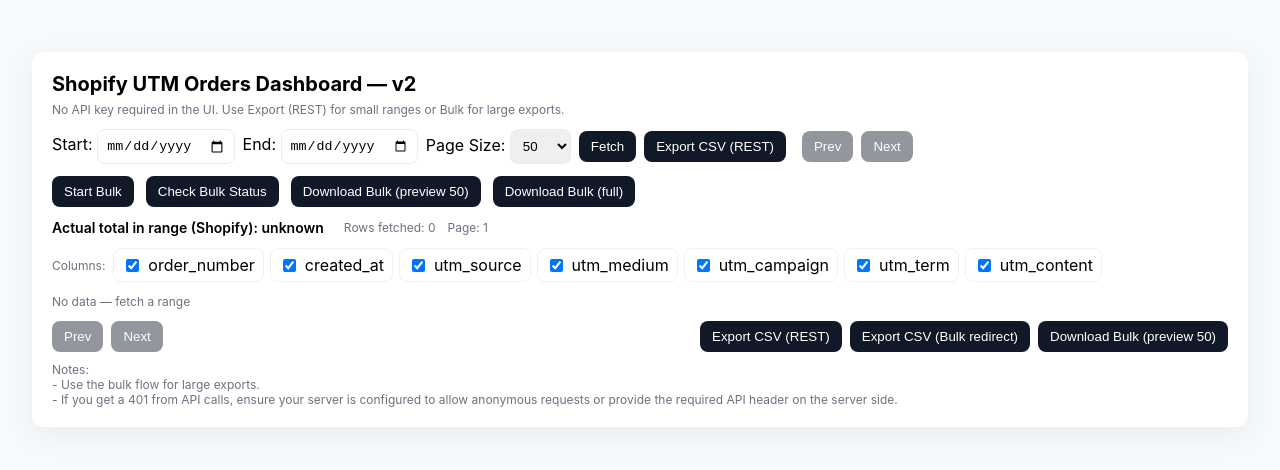
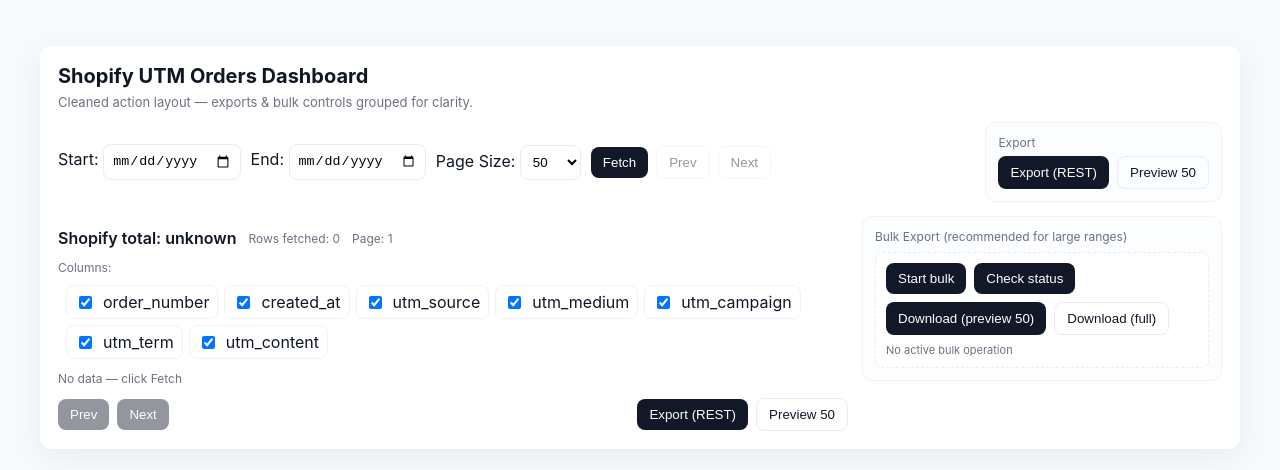
Before and after one commit to developereleven11-create/utm-order-analysis, a website: page public/index.html in a window 1280 px wide. Both pictures are taken after a click on the button "Fetch". Drawn offline with nearby package versions, Linux system fonts and the light colour scheme.

Commit message:
Update index.html

```diff
--- a/public/index.html
+++ b/public/index.html
@@ -2,35 +2,57 @@
 <html>
 <head>
   <meta charset="utf-8" />
-  <title>Shopify UTM Orders Dashboard — v2</title>
+  <title>Shopify UTM Orders Dashboard — cleaner UI</title>
   <meta name="viewport" content="width=device-width,initial-scale=1" />
   <style>
-    body{font-family:Inter, system-ui, -apple-system, 'Segoe UI', Roboto, Arial; padding:24px; background:#f7fafc;}
-    .card{background:white;padding:20px;border-radius:12px;box-shadow:0 8px 30px rgba(15,23,42,0.06);max-width:1200px;margin:20px auto;}
-    h1{margin:0 0 6px;font-size:20px;}
-    .controls{display:flex;gap:8px;align-items:center;flex-wrap:wrap;margin-top:12px;}
-    input[type=date], input[type=text], select{padding:8px;border-radius:8px;border:1px solid #e6edf3;}
-    button{padding:8px 12px;border-radius:8px;border:none;background:#111827;color:white;cursor:pointer;}
+    :root{
+      --bg:#f7fafc;
+      --muted:#6b7280;
+      --card:#ffffff;
+      --primary:#111827;
+      --accent:#2563eb;
+      --warn-bg:#fffbeb;
+      --warn-text:#b45309;
+    }
+    body{font-family:Inter, system-ui, -apple-system, 'Segoe UI', Roboto, Arial; padding:20px; background:var(--bg); color:#0f1724;}
+    .wrap{max-width:1200px;margin:18px auto;}
+    .card{background:var(--card);padding:18px;border-radius:12px;box-shadow:0 8px 30px rgba(15,23,42,0.06);}
+    h1{margin:0;font-size:20px;}
+    .muted{color:var(--muted);font-size:13px;margin-top:6px;}
+    .controls{display:flex;gap:10px;align-items:center;flex-wrap:wrap;margin-top:12px;}
+    input[type=date], select{padding:8px;border-radius:8px;border:1px solid #e6edf3;background:white;}
+    button{padding:8px 12px;border-radius:8px;border:none;background:var(--primary);color:white;cursor:pointer;}
+    button.ghost{background:transparent;color:var(--primary);border:1px solid #e6edf3;}
     button[disabled]{opacity:.45;cursor:not-allowed;}
+    .small{font-size:12px;color:var(--muted);}
+    .cols{display:flex;gap:6px;flex-wrap:wrap;margin-left:8px;}
+    .col-item{display:flex;align-items:center;gap:8px;padding:6px 8px;border-radius:8px;border:1px solid #eef2f7;}
+    .grid{display:grid;grid-template-columns:1fr 360px;gap:14px;margin-top:14px;}
+    .panel{padding:12px;border-radius:10px;background:#fbfdff;border:1px solid #eef2f7;}
+    .bulk{padding:10px;border-radius:8px;border:1px dashed #e6edf3;background:#fff;}
+    .warn{color:var(--warn-text);background:var(--warn-bg);padding:8px;border-radius:8px;border:1px solid #f3e2c8;}
     table{width:100%;border-collapse:collapse;margin-top:12px;font-size:13px;}
     th,td{padding:10px;border-bottom:1px solid #eef2f7;text-align:left;}
     th{background:#fbfdff;position:sticky;top:0;}
-    .muted{color:#6b7280;font-size:13px;}
-    .small{font-size:12px;color:#6b7280;}
-    .cols{display:flex;gap:6px;flex-wrap:wrap;margin-left:8px;}
-    .col-item{display:flex;align-items:center;gap:6px;padding:6px 8px;border-radius:8px;border:1px solid #eef2f7;}
-    .warn{color:#b45309;background:#fff7ed;padding:8px;border-radius:8px;border:1px solid #f3e2c8;}
-    .row{display:flex;gap:8px;align-items:center;flex-wrap:wrap;}
-    .bottom-controls{display:flex;justify-content:space-between;align-items:center;margin-top:12px;gap:12px;flex-wrap:wrap;}
-    .stat-big{font-weight:600;font-size:14px;margin-right:8px;}
+    .toolbar{display:flex;gap:8px;align-items:center;flex-wrap:wrap;}
+    .export-menu{display:flex;flex-direction:column;gap:6px;margin-left:8px;}
+    .bottom-bar{display:flex;justify-content:space-between;align-items:center;margin-top:12px;gap:12px;flex-wrap:wrap;}
+    .stat{font-weight:600;}
+    .tiny{font-size:11px;color:var(--muted);}
   </style>
-
   <script src="https://unpkg.com/react@18/umd/react.production.min.js"></script>
   <script src="https://unpkg.com/react-dom@18/umd/react-dom.production.min.js"></script>
   <script src="https://unpkg.com/axios/dist/axios.min.js"></script>
 </head>
 <body>
+  <div class="wrap">
+    <div class="card">
+      <h1>Shopify UTM Orders Dashboard</h1>
+      <div class="muted">Cleaned action layout — exports & bulk controls grouped for clarity.</div>
+
       <div id="root"></div>
+    </div>
+  </div>
 
   <script>
     const e = React.createElement;
@@ -59,163 +81,168 @@
         utm_source:true, utm_medium:true, utm_campaign:true, utm_term:true, utm_content:true
       });
 
-      // Bulk status
-      const [bulkStatus, setBulkStatus] = useState(null);
-      const [bulkObjects, setBulkObjects] = useState(null);
-      const [bulkStarting, setBulkStarting] = useState(false);
+      // Bulk
+      const [bulkStatus,setBulkStatus] = useState(null);
+      const [bulkObjects,setBulkObjects] = useState(null);
+      const [busyBulk,setBusyBulk] = useState(false);
 
-      const availableCols = Object.keys(cols);
+      const colKeys = Object.keys(cols);
 
       async function fetchPage(p=1){
-        if(!start || !end){ alert('select start and end'); return; }
+        if(!start || !end){ alert('Please select a start and end date'); return; }
         setLoading(true); setStatus('Fetching orders...');
         try{
-          const resp = await axios.get('/api/orders', {
-            params: { start, end, page: p, pageSize }
-          });
-          const data = resp.data || {};
-          setOrders(data.orders || []);
-          setTotalFetched(data.total_fetched || 0);
-          setShopifyTotal(data.shopify_total === null ? 'unknown' : data.shopify_total);
-          setPage(data.page || p);
-          setStatus('Showing ' + (data.orders||[]).length + ' rows (fetched ' + (data.total_fetched||0) + ')');
+          const resp = await axios.get('/api/orders', { params: { start, end, page: p, pageSize } });
+          const d = resp.data || {};
+          setOrders(d.orders || []);
+          setTotalFetched(d.total_fetched || 0);
+          setShopifyTotal(d.shopify_total === null ? 'unknown' : d.shopify_total);
+          setPage(d.page || p);
+          setStatus('Fetched '+ (d.orders||[]).length + ' rows.');
         }catch(err){
           console.error(err);
-          setStatus('error: ' + (err.response && err.response.data && err.response.data.error ? err.response.data.error : err.message));
+          setStatus('Error: ' + (err.response && err.response.data && err.response.data.error ? err.response.data.error : err.message));
           setOrders([]);
           setTotalFetched(0);
           setShopifyTotal(null);
-        }finally{ setLoading(false); }
+        }finally{
+          setLoading(false);
+        }
       }
 
-      function toggleCol(k){
-        setCols({...cols, [k]: !cols[k]});
+      function toggleCol(k){ setCols({...cols, [k]: !cols[k]}); }
+
+      // Export (REST)
+      function exportRest(preview=0){
+        if(!start || !end){ alert('Please select a start and end date'); return; }
+        const colsParam = colKeys.filter(k=>cols[k]).join(',');
+        const params = new URLSearchParams({ start, end, columns: colsParam });
+        if (preview) params.set('preview', String(preview));
+        window.location = '/api/export.csv?' + params.toString();
       }
 
-      function exportCsv(useBulk = false, preview = 0){
-        if(!start || !end){ alert('select start and end'); return; }
-        const selected = Object.keys(cols).filter(k=>cols[k]).join(',');
-        const q = new URLSearchParams({
-          start, end, columns: selected, preview: preview ? String(preview) : '',
-          useBulk: useBulk ? '1' : '0'
-        });
-        window.location = '/api/export.csv?' + q.toString();
-      }
-
+      // Bulk handlers (Start / Status / Download)
       async function startBulk(){
-        if(!start || !end){ alert('select start and end'); return; }
-        setBulkStarting(true);
-        setBulkStatus('starting');
+        if(!start || !end){ alert('Please select a start and end date'); return; }
+        setBusyBulk(true); setStatus('Starting bulk...');
         try{
           const resp = await axios.post('/api/bulk/start', { start, end });
           setBulkStatus(resp.data.status || 'STARTED');
-          setStatus('Bulk started: ' + (resp.data.id || 'id unknown'));
+          setStatus('Bulk started.');
         }catch(err){
           console.error(err);
-          setStatus('bulk start error: ' + (err.response && err.response.data && err.response.data.error ? err.response.data.error : err.message));
-          setBulkStatus(null);
-        }finally{
-          setBulkStarting(false);
+          setStatus('Bulk start error: ' + (err.response && err.response.data && err.response.data.error ? err.response.data.error : err.message));
+        }finally{ setBusyBulk(false); }
       }
-      }
-
       async function checkBulk(){
-        setBulkStatus('checking...');
+        setStatus('Checking bulk status...');
         try{
           const resp = await axios.get('/api/bulk/status');
           const d = resp.data || {};
           setBulkStatus(d.status || 'NONE');
           setBulkObjects(d.objectCount || null);
-          setStatus('Bulk status: ' + (d.status || 'none'));
+          setStatus('Bulk status: ' + (d.status || 'NONE'));
         }catch(err){
           console.error(err);
-          setStatus('bulk status error: ' + (err.response && err.response.data && err.response.data.error ? err.response.data.error : err.message));
-          setBulkStatus(null);
+          setStatus('Bulk status error: ' + (err.response && err.response.data && err.response.data.error ? err.response.data.error : err.message));
         }
       }
-
-      function downloadBulk(preview = 0){
-        const q = new URLSearchParams({ preview: preview ? String(preview) : '' });
-        window.location = '/api/bulk/download?' + q.toString();
+      function downloadBulk(preview=0){
+        const params = new URLSearchParams();
+        if(preview) params.set('preview', String(preview));
+        window.location = '/api/bulk/download?' + params.toString();
       }
 
-      // bottom Prev/Next handlers (keeps in sync with top controls)
-      function goPrev(){ if(page > 1) fetchPage(page - 1); }
-      function goNext(){ fetchPage(page + 1); }
+      // Pagination helpers
+      function prevPage(){ if(page > 1) fetchPage(page-1); }
+      function nextPage(){ if(orders.length === 0 || orders.length < pageSize) return; fetchPage(page+1); }
 
-      const rangeDays = humanDateRangeDays(start, end);
-      const showLargeHint = rangeDays > 7;
+      const showLargeHint = humanDateRangeDays(start, end) > 7;
+      const noMorePages = orders.length < pageSize;
 
-      // Determine if there are more pages (approx): if fetched rows < pageSize assume no more pages
-      const noMorePages = (orders.length < pageSize);
-
-      return e('div', {className:'card'},
-        e('h1', null, 'Shopify UTM Orders Dashboard — v2'),
-        e('div', {className:'muted small'}, 'No API key required in the UI. Use Export (REST) for small ranges or Bulk for large exports.'),
-
-        showLargeHint ? e('div', {style:{marginTop:10}}, e('div',{className:'warn'}, 'Large ranges (>7 days) are best exported using Bulk Export — click "Start Bulk" then "Check Bulk Status" and "Download".')) : null,
-
-        e('div', {className:'controls', style:{marginTop:12}},
-          e('label', null, 'Start: ', e('input',{type:'date', value:start, onChange: (ev)=>setStart(ev.target.value)})),
-          e('label', null, 'End: ', e('input',{type:'date', value:end, onChange: (ev)=>setEnd(ev.target.value)})),
-          e('label', null, 'Page Size: ', e('select',{value:pageSize, onChange: ev=>setPageSize(Number(ev.target.value))},
+      return e('div', null,
+        e('div', {className:'controls'},
+          e('label', null, 'Start: ', e('input',{type:'date', value:start, onChange:ev=>setStart(ev.target.value)})),
+          e('label', null, 'End: ', e('input',{type:'date', value:end, onChange:ev=>setEnd(ev.target.value)})),
+          e('label', null, 'Page Size: ', e('select',{value:pageSize, onChange:ev=>setPageSize(Number(ev.target.value))},
             [25,50,100,200].map(n=> e('option',{key:n, value:n}, String(n)))
           )),
-          e('button',{onClick: ()=>fetchPage(1), disabled:loading}, loading ? 'Fetching...' : 'Fetch'),
-          e('button',{onClick: ()=>exportCsv(false), disabled:loading}, 'Export CSV (REST)'),
-          e('div', {style:{marginLeft:8}}, e('button',{onClick: ()=>fetchPage(Math.max(1,page-1)), disabled:loading || page<=1}, 'Prev')),
-          e('div', null, e('button',{onClick: ()=>fetchPage(page+1), disabled:loading || noMorePages}, 'Next')),
-          e('div', {style:{marginLeft:12}}, e('span', {className:'small'}, status))
+          e('div', {className:'toolbar'},
+            e('button',{onClick:()=>fetchPage(1), disabled:loading}, loading ? 'Fetching...' : 'Fetch'),
+            e('button',{onClick:()=>prevPage(), disabled:loading || page<=1, className:'ghost'}, 'Prev'),
+            e('button',{onClick:()=>nextPage(), disabled:loading || noMorePages, className:'ghost'}, 'Next')
+          ),
+          e('div', {style:{marginLeft:'auto', display:'flex', gap:8, alignItems:'center'}},
+            // Export group
+            e('div', {className:'panel'},
+              e('div', {className:'small', style:{marginBottom:6}}, 'Export'),
+              e('div', {style:{display:'flex', gap:8}},
+                e('button',{onClick:()=>exportRest(0), disabled:loading}, 'Export (REST)'),
+                e('button',{onClick:()=>exportRest(50), disabled:loading, className:'ghost'}, 'Preview 50')
+              )
+            )
+          )
         ),
 
-        // Bulk Controls
-        e('div', {className:'row', style:{marginTop:12, gap:12, alignItems:'center'}},
-          e('div', null, e('button',{onClick: startBulk, disabled: bulkStarting}, bulkStarting ? 'Starting...' : 'Start Bulk')),
-          e('div', null, e('button',{onClick: checkBulk}, 'Check Bulk Status')),
-          e('div', null, e('button',{onClick: ()=>downloadBulk(50)}, 'Download Bulk (preview 50)')),
-          e('div', null, e('button',{onClick: ()=>downloadBulk(0)}, 'Download Bulk (full)')),
-          e('div', {className:'small'}, bulkStatus ? 'Bulk: ' + bulkStatus + (bulkObjects ? ' — objects: ' + bulkObjects : '') : '')
-        ),
+        e('div', {className:'grid'},
+          // Left: table + columns
+          e('div', null,
+            showLargeHint ? e('div', {style:{marginTop:10}}, e('div',{className:'warn'}, 'Large ranges (>7 days) — use Bulk export for reliable full exports.')) : null,
 
-        // Totals / stats area (prominent)
-        e('div', {style:{marginTop:12, display:'flex', alignItems:'center', gap:12, flexWrap:'wrap'}},
-          e('div', {className:'stat-big'}, 'Actual total in range (Shopify): ' + (shopifyTotal === null ? 'unknown' : shopifyTotal)),
+            // Stats
+            e('div', {style:{display:'flex', gap:12, alignItems:'center', marginTop:12, flexWrap:'wrap'}},
+              e('div', {className:'stat'}, 'Shopify total: ' + (shopifyTotal === null ? 'unknown' : shopifyTotal)),
               e('div', {className:'small'}, 'Rows fetched: ' + totalFetched),
               e('div', {className:'small'}, 'Page: ' + page)
             ),
 
-        e('div', {style:{display:'flex', alignItems:'center', marginTop:12}},
+            // Columns selector
+            e('div', {style:{marginTop:12, display:'flex', gap:10, alignItems:'center', flexWrap:'wrap'}},
               e('div', {className:'small'}, 'Columns:'),
-          e('div', {className:'cols'}, availableCols.map(k=> e('label',{key:k, className:'col-item'},
-            e('input',{type:'checkbox', checked:cols[k], onChange: ()=>toggleCol(k)}), k
+              e('div', {className:'cols'}, colKeys.map(k=> e('label',{key:k, className:'col-item'},
+                e('input',{type:'checkbox', checked:cols[k], onChange:()=>toggleCol(k)}), k
               )))
             ),
 
+            // Table
             e('div', {style:{marginTop:12}},
-          orders.length === 0 ? e('div', {className:'small'}, 'No data — fetch a range') :
+              orders.length === 0 ? e('div', {className:'small'}, 'No data — click Fetch') :
               e('table', null,
-            e('thead', null, e('tr', null, availableCols.filter(c=>cols[c]).map(c=> e('th',{key:c}, c)))),
-            e('tbody', null, orders.map((r, idx)=> e('tr',{key:idx}, availableCols.filter(c=>cols[c]).map(c=> e('td',{key:c}, r[c] || '')))))
+                e('thead', null, e('tr', null, colKeys.filter(c=>cols[c]).map(c=> e('th',{key:c}, c)))),
+                e('tbody', null, orders.map((r,idx) => e('tr',{key:idx}, colKeys.filter(c=>cols[c]).map(c=> e('td',{key:c}, r[c] || '')))))
               )
             ),
 
-        // Bottom controls (Prev/Next + export)
-        e('div', {className:'bottom-controls'},
+            // bottom bar
+            e('div', {className:'bottom-bar'},
               e('div', null,
-            e('button',{onClick: goPrev, disabled: page<=1 || loading}, 'Prev'),
-            e('button',{onClick: goNext, disabled: loading || noMorePages, style:{marginLeft:8}}, 'Next')
+                e('button',{onClick:prevPage, disabled:page<=1 || loading}, 'Prev'),
+                e('button',{onClick:nextPage, disabled:loading || noMorePages, style:{marginLeft:8}}, 'Next')
               ),
               e('div', null,
-            e('button',{onClick: ()=>exportCsv(false), disabled:loading}, 'Export CSV (REST)'),
-            e('button',{onClick: ()=>exportCsv(true), disabled:loading, style:{marginLeft:8}}, 'Export CSV (Bulk redirect)'),
-            e('button',{onClick: ()=>downloadBulk(50), disabled:loading, style:{marginLeft:8}}, 'Download Bulk (preview 50)')
+                e('button',{onClick:()=>exportRest(0), disabled:loading}, 'Export (REST)'),
+                e('button',{onClick:()=>exportRest(50), disabled:loading, className:'ghost', style:{marginLeft:8}}, 'Preview 50')
+              )
             )
           ),
 
-        e('div', {style:{marginTop:10, color:'#6b7280', fontSize:12}},
-          e('div', null, 'Notes:'),
-          e('div', null, '- Use the bulk flow for large exports.'),
-          e('div', null, '- If you get a 401 from API calls, ensure your server is configured to allow anonymous requests or provide the required API header on the server side.')
+          // Right: Bulk panel
+          e('div', null,
+            e('div', {className:'panel'},
+              e('div', {className:'small', style:{marginBottom:8}}, 'Bulk Export (recommended for large ranges)'),
+              e('div', {className:'bulk'},
+                e('div', {style:{display:'flex', gap:8, marginBottom:8}},
+                  e('button',{onClick:startBulk, disabled:busyBulk}, busyBulk ? 'Starting...' : 'Start bulk'),
+                  e('button',{onClick:checkBulk}, 'Check status')
+                ),
+                e('div', {style:{display:'flex', gap:8}},
+                  e('button',{onClick:()=>downloadBulk(50)}, 'Download (preview 50)'),
+                  e('button',{onClick:()=>downloadBulk(0), className:'ghost'}, 'Download (full)')
+                ),
+                e('div', {className:'tiny', style:{marginTop:8}}, bulkStatus ? ('Status: ' + bulkStatus + (bulkObjects ? ' — objects: ' + bulkObjects : '')) : 'No active bulk operation')
+              )
+            )
+          )
         )
       );
     }
```
Lines whose indentation alone changed are shown as unchanged.
